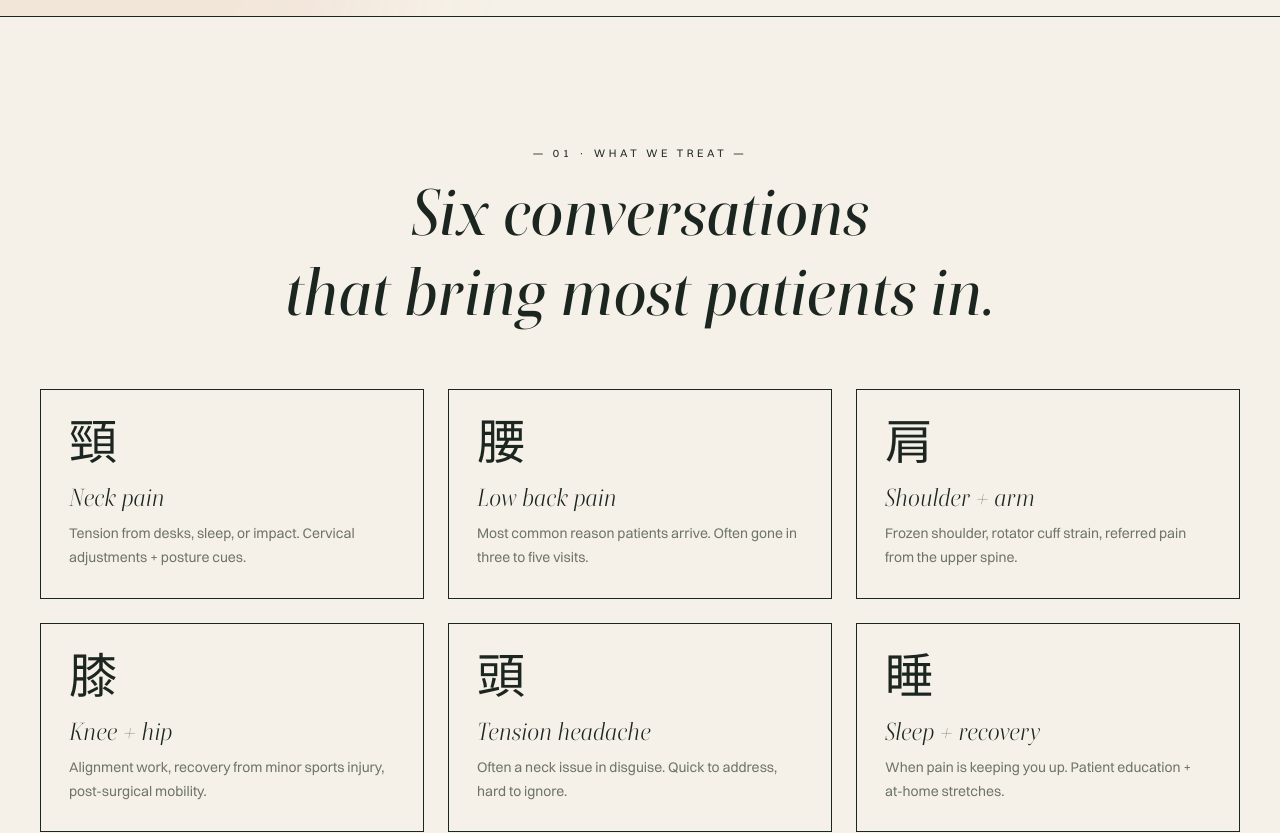
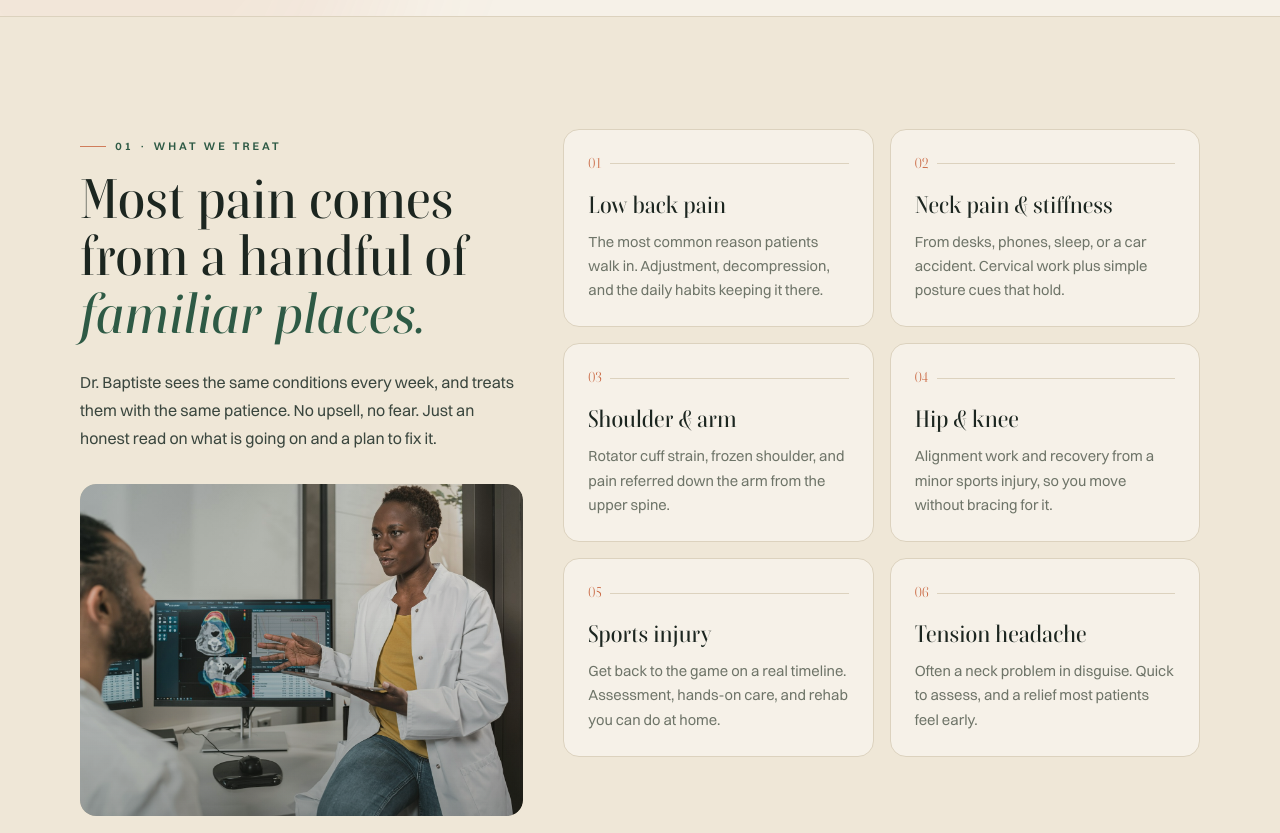
Before and after one commit to semajzandrews/linden-pain-relief, a Next.js app: page / in a window 1280 px wide. Shown: the part 840-1673 px from the top of the page. Built offline with nearby package versions, Linux system fonts and the light colour scheme.

Commit message:
feat: what-we-treat section from real conditions

```diff
--- a/app/components/Care.tsx
+++ b/app/components/Care.tsx
@@ -1,33 +1,83 @@
-"use client";
-import { motion } from "motion/react";
+import Image from "next/image";
+import Reveal from "./Reveal";
 
 const CONCERNS = [
-  { kanji: "頸", t: "Neck pain", d: "Tension from desks, sleep, or impact. Cervical adjustments + posture cues." },
-  { kanji: "腰", t: "Low back pain", d: "Most common reason patients arrive. Often gone in three to five visits." },
-  { kanji: "肩", t: "Shoulder + arm", d: "Frozen shoulder, rotator cuff strain, referred pain from the upper spine." },
-  { kanji: "膝", t: "Knee + hip", d: "Alignment work, recovery from minor sports injury, post-surgical mobility." },
-  { kanji: "頭", t: "Tension headache", d: "Often a neck issue in disguise. Quick to address, hard to ignore." },
-  { kanji: "睡", t: "Sleep + recovery", d: "When pain is keeping you up. Patient education + at-home stretches." },
+  {
+    t: "Low back pain",
+    d: "The most common reason patients walk in. Adjustment, decompression, and the daily habits keeping it there.",
+  },
+  {
+    t: "Neck pain & stiffness",
+    d: "From desks, phones, sleep, or a car accident. Cervical work plus simple posture cues that hold.",
+  },
+  {
+    t: "Shoulder & arm",
+    d: "Rotator cuff strain, frozen shoulder, and pain referred down the arm from the upper spine.",
+  },
+  {
+    t: "Hip & knee",
+    d: "Alignment work and recovery from a minor sports injury, so you move without bracing for it.",
+  },
+  {
+    t: "Sports injury",
+    d: "Get back to the game on a real timeline. Assessment, hands-on care, and rehab you can do at home.",
+  },
+  {
+    t: "Tension headache",
+    d: "Often a neck problem in disguise. Quick to assess, and a relief most patients feel early.",
+  },
 ];
 
 export default function Care() {
   return (
-    <section id="care" className="py-24 md:py-32 bg-paper-2 border-y border-rule">
-      <div className="mx-auto max-w-[1280px] px-6 md:px-10">
-        <div className="text-center mb-14">
-          <div className="text-[11px] uppercase tracking-[0.32em] text-jade">— 01 · What we treat —</div>
-          <h2 className="mt-3 font-display text-[clamp(2.2rem,5vw,4.5rem)] italic text-ink leading-tight">
-            Six conversations <br/>that bring most patients in.
-          </h2>
-        </div>
-        <div className="grid grid-cols-1 md:grid-cols-2 lg:grid-cols-3 gap-6">
-          {CONCERNS.map((c, i) => (
-            <motion.div key={c.t} initial={{ opacity: 0, y: 14 }} whileInView={{ opacity: 1, y: 0 }} viewport={{ once: true, amount: 0.2 }} transition={{ duration: 0.6, delay: (i%3)*0.07 }} className="bg-paper border border-rule p-7">
-              <div className="font-display text-5xl text-seal">{c.kanji}</div>
-              <div className="mt-4 font-display text-2xl italic text-ink">{c.t}</div>
-              <p className="mt-2 text-sm text-ink-soft leading-[1.7]">{c.d}</p>
-            </motion.div>
-          ))}
+    <section id="care" className="relative border-y border-[var(--line)] bg-[var(--bg-2)] py-20 md:py-28">
+      <div className="wrap">
+        <div className="grid grid-cols-1 gap-y-8 md:grid-cols-12 md:gap-x-10">
+          <div className="md:col-span-5">
+            <Reveal className="kicker">01 · What we treat</Reveal>
+            <Reveal as="h2" className="mt-4 serif text-[clamp(2rem,4.4vw,3.4rem)] font-medium leading-[1.06] text-[var(--ink)]">
+              Most pain comes
+              <br /> from a handful of
+              <br /> <span className="ital text-[var(--care)]">familiar places.</span>
+            </Reveal>
+            <Reveal className="mt-6 max-w-md leading-[1.75] text-[var(--ink-2)]" delay={80}>
+              Dr. Baptiste sees the same conditions every week, and treats them
+              with the same patience. No upsell, no fear. Just an honest read on
+              what is going on and a plan to fix it.
+            </Reveal>
+            <Reveal className="mt-8 graded frame relative aspect-[4/3] w-full rounded-2xl" delay={120}>
+              <Image
+                src="/img/consult.jpg"
+                alt="Dr. Baptiste talking through a patient's imaging during a consultation"
+                fill
+                sizes="(max-width: 768px) 100vw, 40vw"
+                className="rounded-2xl"
+              />
+            </Reveal>
+          </div>
+
+          <div className="md:col-span-7">
+            <div className="grid grid-cols-1 gap-4 sm:grid-cols-2">
+              {CONCERNS.map((c, i) => (
+                <Reveal
+                  key={c.t}
+                  className="group rounded-2xl border border-[var(--line)] bg-[var(--bg)] p-6 transition-colors hover:border-[var(--care-soft)]"
+                  delay={i * 60}
+                >
+                  <div className="flex items-center gap-2 text-[var(--clay)]">
+                    <span className="tnum serif text-sm">{String(i + 1).padStart(2, "0")}</span>
+                    <span className="h-px flex-1 bg-[var(--line)] transition-colors group-hover:bg-[var(--clay)]/40" />
+                  </div>
+                  <h3 className="mt-4 serif text-[1.45rem] font-medium leading-snug text-[var(--ink)]">
+                    {c.t}
+                  </h3>
+                  <p className="mt-2 text-[0.92rem] leading-[1.65] text-[var(--ink-soft)]">
+                    {c.d}
+                  </p>
+                </Reveal>
+              ))}
+            </div>
+          </div>
         </div>
       </div>
     </section>
```
